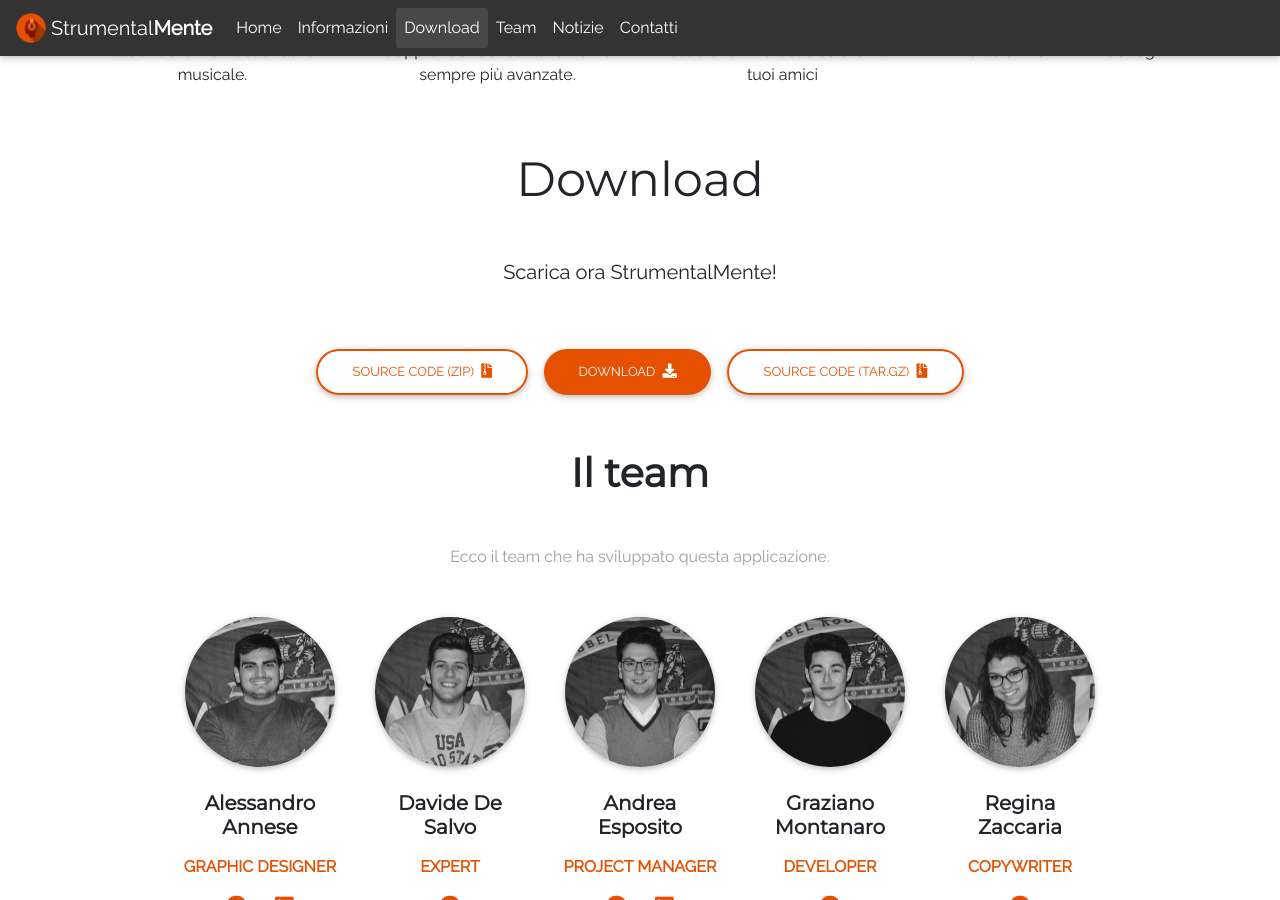
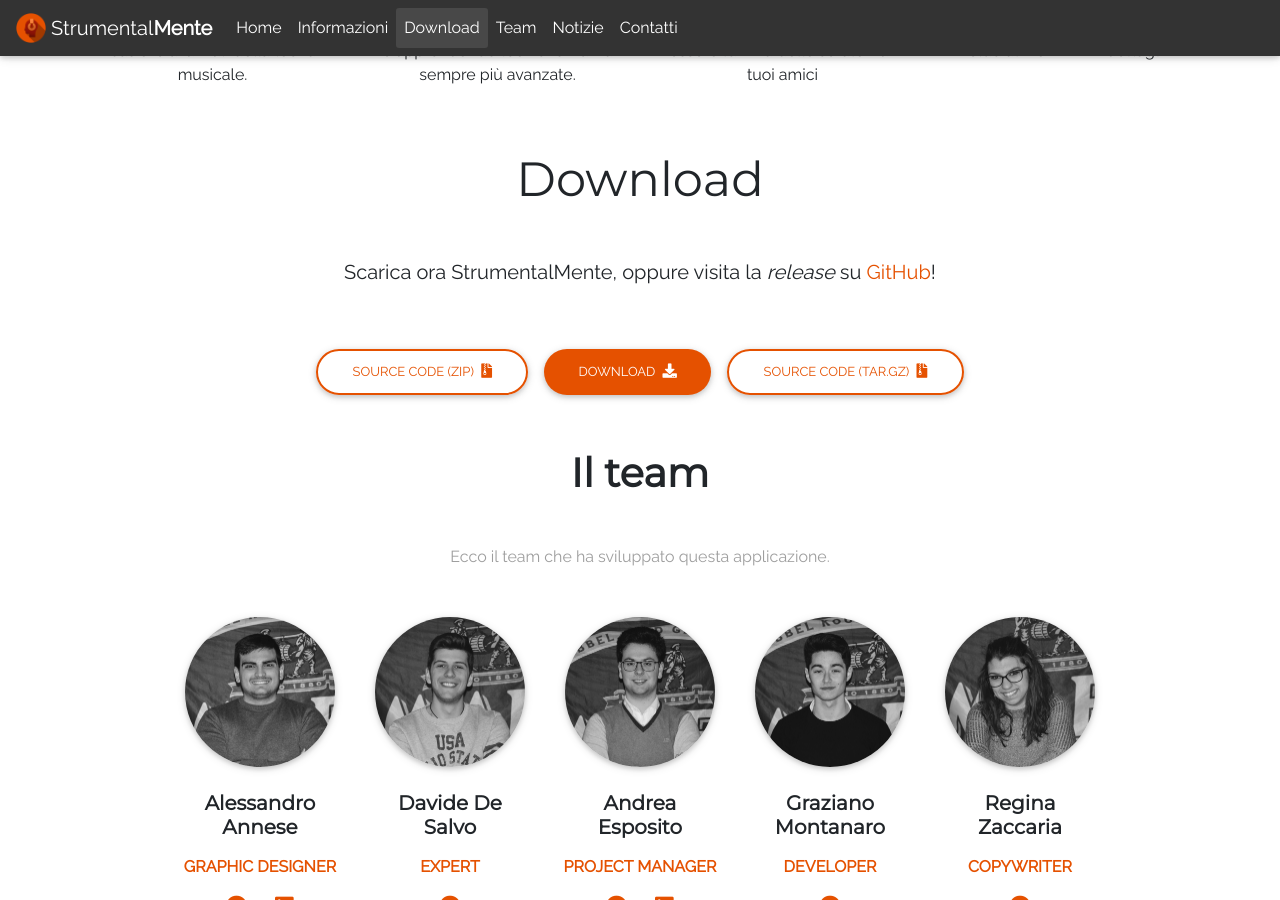
Before and after one commit to StrumentalMente/strumentalmente.github.io, a Jekyll site: the page built from index.html, in a window 1280 px wide and 900 px high, scrolled down 1252 px. Built offline with Jekyll 4.4.1, drawn with Linux system fonts in a browser that asks for light colours; nearby versions of some CDN libraries.

Commit message:
Update dipendenze + Aggiornamento sezione "release"
Si sono aggiornate le dipendenze del sito web. Si sono inoltre aggiornati i link ai download dell'applicazione.

```diff
--- a/_includes/release.html
+++ b/_includes/release.html
@@ -1,10 +1,14 @@
 <section id="release" class="text-center my-5">
     <h1 class="bd-title">Download</h1>
-    <p class="lead mx-auto">Scarica ora StrumentalMente!</p>
+    <p class="lead mx-auto">Scarica ora StrumentalMente, oppure visita la
+    <span lang="en" style="font-style: italic;">release</span> su
+    <a title="Apri la release" aria-label="Apri la release"
+        href="https://github.com/F-S-C/StrumentalMente/releases/latest"
+        target="_blank">GitHub</a>!</p>
 
     <div class="pt-2">
-        <a href="https://github.com/F-S-C/StrumentalMente/archive/v.1.0.zip" class="btn btn-outline-primary btn-rounded waves-effect">Source code (zip) <i class="fas fa-file-archive ml-1"></i></a>
-        <a href="https://github.com/F-S-C/StrumentalMente/releases/latest/download/StrumentalMente-v1.0.zip" class="btn btn-primary btn-rounded waves-effect">Download <span class="fas fa-download ml-1"></span></a>
-        <a href="https://github.com/F-S-C/StrumentalMente/archive/v.1.0.tar.gz" class="btn btn-outline-primary btn-rounded waves-effect">Source code (tar.gz) <i class="fas fa-file-archive ml-1"></i></a>
+        <a href="https://github.com/F-S-C/StrumentalMente/archive/v1.0.1.zip" class="btn btn-outline-primary btn-rounded waves-effect">Source code (zip) <i class="fas fa-file-archive ml-1"></i></a>
+        <a href="https://github.com/F-S-C/StrumentalMente/releases/download/v1.0.1/StrumentalMente.Setup.1.0.1.exe" class="btn btn-primary btn-rounded waves-effect">Download <span class="fas fa-download ml-1"></span></a>
+        <a href="https://github.com/F-S-C/StrumentalMente/archive/v1.0.1.tar.gz" class="btn btn-outline-primary btn-rounded waves-effect">Source code (tar.gz) <i class="fas fa-file-archive ml-1"></i></a>
     </div>
 </section>
```
Also changed, not shown: Gemfile.lock.
